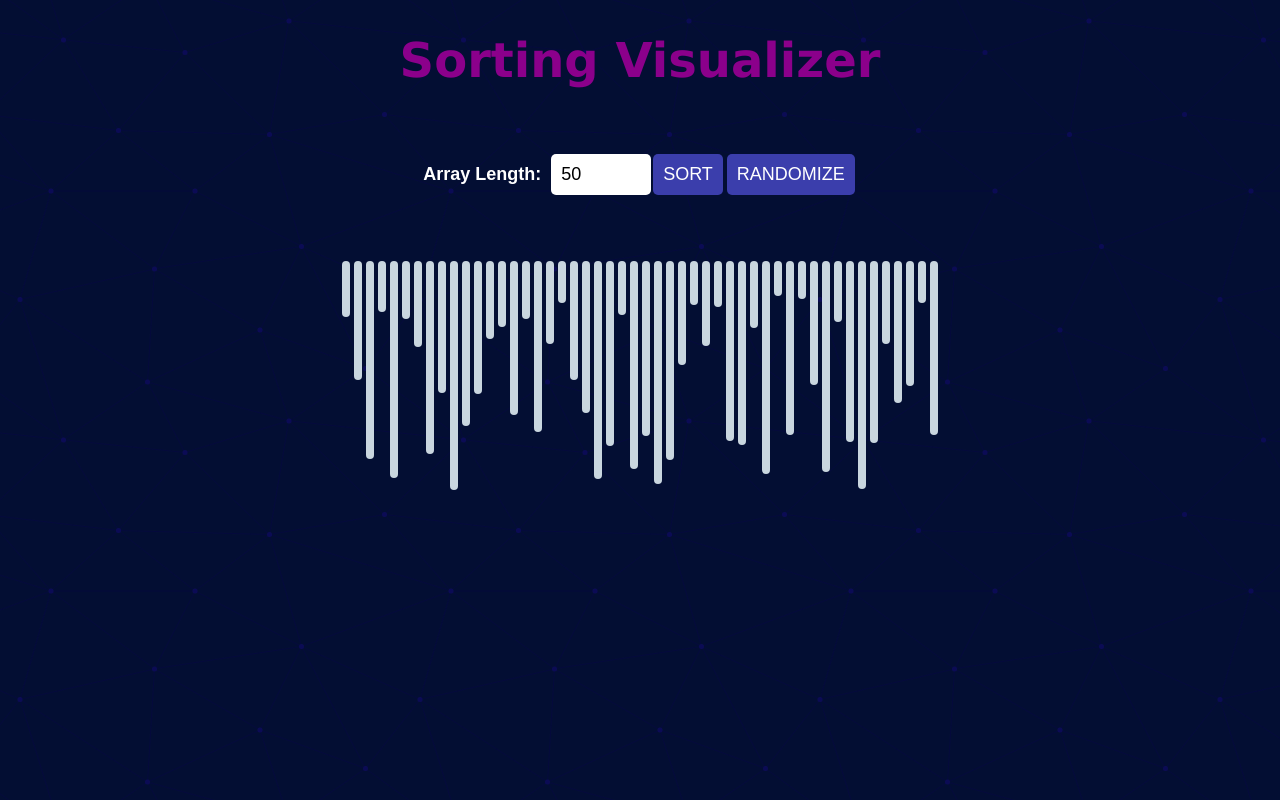
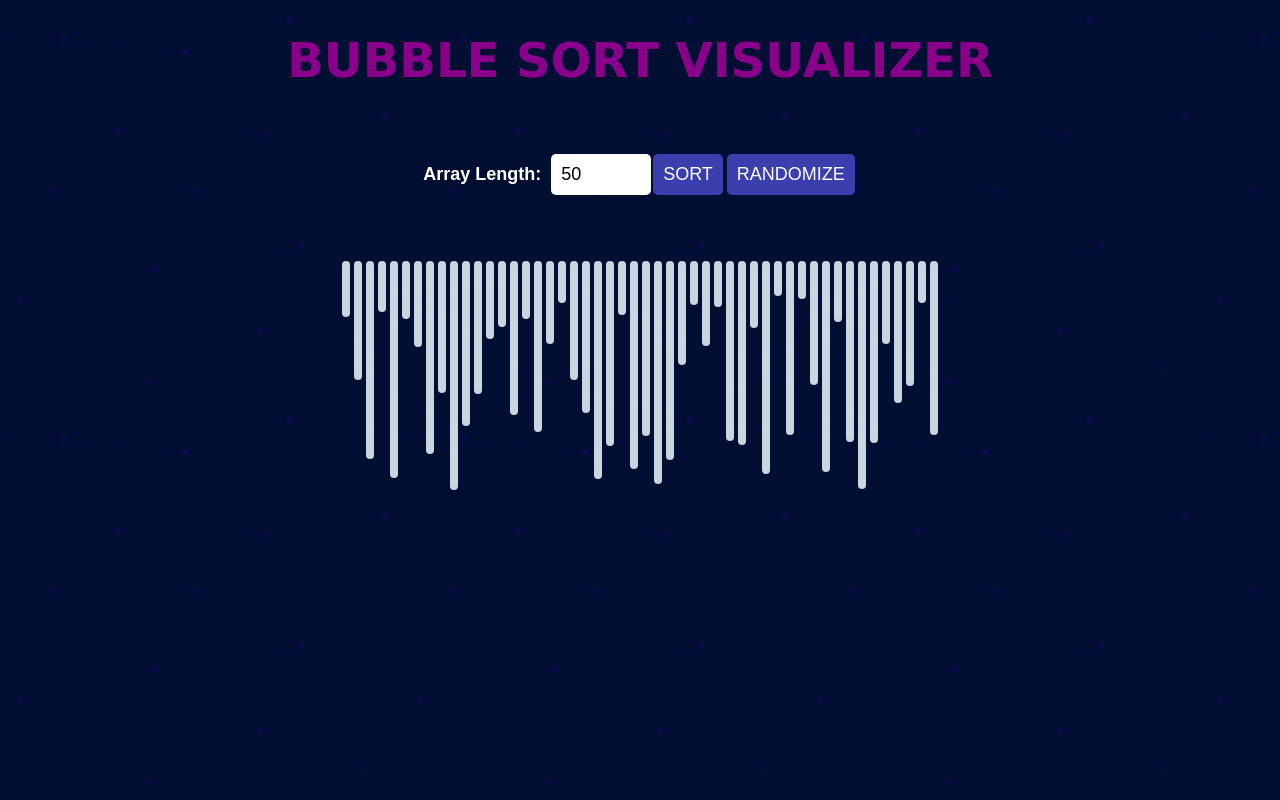
Before and after one commit to CulturalProfessor/sorting_visualizer_react, a React (Create React App) app: page / in a window 1280 px wide. Built offline with nearby package versions, Linux system fonts and the light colour scheme.

Commit message:
final commit

```diff
--- a/src/App.js
+++ b/src/App.js
@@ -63,7 +63,7 @@ const App = () => {
 
   return (
     <>
-      <h1 className="title">Sorting Visualizer</h1>
+      <h1 className="title">BUBBLE SORT VISUALIZER</h1>
       <div className="control-panel">
         <div className="input-group">
           <label htmlFor="array-length-input" className="array-length-label">
```
